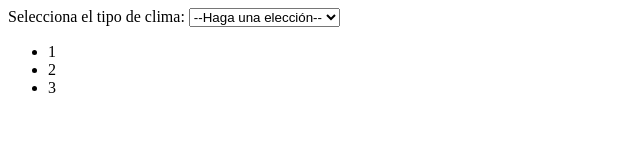
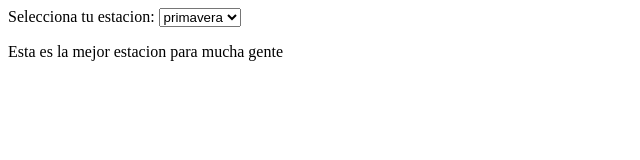
Before and after one commit to africanoprogramer/ejerciciosdejavascript, a plain HTML site: page index.html in a window 1280 px wide. Shown: the whole page, without its empty margins (0-640 px from the left). Drawn offline with Linux system fonts and the light colour scheme.

Commit message:
ejercicios en la oficina

```diff
--- a/index.html
+++ b/index.html
@@ -8,16 +8,16 @@
   </head>
   <body>
     <main>
-   <label for="clima">Selecciona el tipo de clima:</label>
-
-   <select name="clima" id="clima">
-     <option value="">--Haga una elección--</option>
-    <option value="lluvioso">Lluvioso</option>
-    <option value="caluroso">Caluroso</option>
-    <option value="nevoso">Nevoso</option>
-
-   </select>
-   <p></p>
+      <div class="container">
+        <label>Selecciona tu estacion:</label>
+        <select name="estaciones" id="estaciones">
+          <option value="primavera">primavera</option>
+          <option value="verano">verano</option>
+          <option value="otonho">otonho</option>
+          <option value="invierno">invierno</option>
+        </select>
+      </div>
+<p></p>
     </main>
     <script src="./main.js"></script>
   </body>
--- a/main.js
+++ b/main.js
@@ -1,11 +1,11 @@
 /**
  * -------------------VARIABLES-------------------
 
-1.Create a variable called carName, assign the value Volvo to it. 3
-2.Create a variable called x, assign the value 50 to it. 3
-3. Muestra la suma de dos variables con getelmentby.... 3
-4.Create a variable called z, assign x + y to it, and display the result in an alert box. 3
-5.On one single line, declare three variables with the following names and values: 'ondo' 'edu' 30 3
+1.Create a variable called carName, assign the value Volvo to it. 4
+2.Create a variable called x, assign the value 50 to it. 4
+3. Muestra la suma de dos variables con getelmentby.... 4
+4.Create a variable called z, assign x + y to it, and display the result in an alert box. 4
+5.On one single line, declare three variables with the following names and values: 'ondo' 'edu' 30 4
  */
 
 /**
@@ -14,35 +14,35 @@
 
 1.-Operdores de asignacion: asigna un valor al operando de la izquierda basado en el valor del operando de la derecha
 
-a) crea una variable asignale un numero, despues llama de nuevo esta variable y sumale +=5 y muestra el resultao 3
-b) lo mismo con la resta; 3
-c) lo mismo con la multiplicacion; 3
-d) lo mismo con la division; 3
-e) lo mismo con el resto -> ten encuenta que el resto lo conseguimos al numero mas cercano hacia abajo del numero divido, nos muestra el resto de una division. 3
+a) crea una variable asignale un numero, despues llama de nuevo esta variable y sumale +=5 y muestra el resultao 4
+b) lo mismo con la resta; 4
+c) lo mismo con la multiplicacion; 4
+d) lo mismo con la division; 4
+e) lo mismo con el resto -> ten encuenta que el resto lo conseguimos al numero mas cercano hacia abajo del numero divido, nos muestra el resto de una division. 4
 
 
 2.- Operdores aritmeticos: toman valores numericos ya sean literales o variables como sus operandos y retornan un valor numerico unico
 
-a) crea una variable y asignale un valor numerico y despues restale con este operador -- y luego muestralo en una varibale y lo muestras; 3
-b) haslo mismo con la suma 3
-c) divide dos numeros con variables diferentes. 3
-d) Divide 10 by 2, and alert the result: 3
-e) Alert the remainder(el resto de cuandp 15 es divido entre 9) when 15 is divided by 9. 3
+a) crea una variable y asignale un valor numerico y despues restale con este operador -- y luego muestralo en una varibale y lo muestras; 4
+b) haslo mismo con la suma 4
+c) divide dos numeros con variables diferentes. 4
+d) Divide 10 by 2, and alert the result: 4
+e) Alert the remainder(el resto de cuandp 15 es divido entre 9) when 15 is divided by 9. 4
 
 3.- Operadores de comparacion
-a) compara dos valores usando && 2
-b) el mismo ejemplo pero despues retornando un valor 3
+a) compara dos valores usando && 3
+b) el mismo ejemplo pero despues retornando un valor 4
 
 
 3.- Operaciones de comparacion 1
-son los que devuelven un resultado buleano. 1
-a) compara un texto si es igual al otro 1
-b) compara si un texto es  diferente a otro. 1
-c) compâra si un texto es diferente a otro comparando con el mismo tipo de dato 1
-d) compara si un numero es menor al otro 1
-e) compara si la dimencion de un texto es mayor al otro 1
-f) compara dos valores un verdadero y otro falso con ||, ten encuenta que este operador coge el valor verdadero a diferencia de && que returna falso si tana solo un valor es falso. 1
-g) Con el operador correcto devuelve el valor direfente al que imprimes (true or false) 1
+son los que devuelven un resultado buleano. 2
+a) compara un texto si es igual al otro 2
+b) compara si un texto es  diferente a otro. 2
+c) compâra si un texto es diferente a otro comparando con el mismo tipo de dato 2
+d) compara si un numero es menor al otro 2
+e) compara si la dimencion de un texto es mayor al otro 2
+f) compara dos valores un verdadero y otro falso con ||, ten encuenta que este operador coge el valor verdadero a diferencia de && que returna falso si tana solo un valor es falso. 2
+g) Con el operador correcto devuelve el valor direfente al que imprimes (true or false) 2
  */
 
 /**
@@ -54,21 +54,21 @@ g) Con el operador correcto devuelve el valor direfente al que imprimes (true or
 
 ---------------------TYPOS DE DATOS-------------------------------
 
-- Escribir un programa que muestre un prompt donde el usuario ingresa un número, luego muestra otro prompt pidiendo otro número, finalmente el programa muestra  3
-- una alerta con el resultado de la suma. 3
+- Escribir un programa que muestre un prompt donde el usuario ingresa un número, luego muestra otro prompt pidiendo otro número, finalmente el programa muestra  4
+- una alerta con el resultado de la suma. 4
 
-- Crear un programa donde el usuario ingrese en un prompt la temperatura en Celcius y el programa muestre en una alerta la temperatura en Fahrenheit. 2
-- Pedir un número a un usuario a través de un prompt y luego dividirlo por 10, ejemplo: 5 / 10 igual 0.5 3
-- Si a = [1,2,3] crear un script que determine de muestre un alert del tipo de dato de a. 3
+- Crear un programa donde el usuario ingrese en un prompt la temperatura en Celcius y el programa muestre en una alerta la temperatura en Fahrenheit. 3
+- Pedir un número a un usuario a través de un prompt y luego dividirlo por 10, ejemplo: 5 / 10 igual 0.5 4
+- Si a = [1,2,3] crear un script que determine de muestre un alert del tipo de dato de a. 4
 
  */
 
 /**
  * --------------------------------------CONDICIONALES-------------------------------
- * 1.- Hacer un ejercicio con if else si tiene menos de 18 anhos no puede votar y si tiene 18  puede votar y si tiene mas de 18 puede votar y conducir.
- * 2.- Has un ejemplo que al seleccionar el tipo de clima te muestra unas ecrituras, tengo hacer un select y coger una p desde el html
- * 3.- Hacer un ejercicio con switch
- * 4.- Hacer un ejercicio de tres jovenes que compran helados dependiendo la cantidad de dinero que tienen, el program les indica el . utilizando >=
+ * 1.- Hacer un ejercicio con if else si tiene menos de 18 anhos no puede votar y si tiene 18  puede votar y si tiene mas de 18 puede votar y conducir. 1
+ * 2.- Has un ejemplo que al seleccionar el tipo de clima te muestra unas ecrituras, tengo hacer un select y coger una p desde el html 1
+ * 3.- Hacer un ejercicio con switch 1
+ * 4.- Hacer un ejercicio de tres jovenes que compran helados dependiendo la cantidad de dinero que tienen, el program les indica el . utilizando >= 1
  */
 
 /**
@@ -105,28 +105,58 @@ g) Con el operador correcto devuelve el valor direfente al que imprimes (true or
 
 /*
 
+ * --------------------------------------CONDICIONALES-------------------------------
+
+ * 2.- Has un ejemplo que al seleccionar el tipo de clima te muestra unas ecrituras, tengo hacer un select y coger una p desde el html 1
+ * 3.- Hacer un ejercicio con switch 1
+ * 4.- Hacer un ejercicio de tres jovenes que compran helados dependiendo la cantidad de dinero que tienen, el program les indica el . utilizando >= 1
 
 
- */
+ */let person = {
+name : 'Lorna',
+edad: 19,
+ }
 
-
-let element =  document.querySelector('p');
-
-let t = [1,2,3];
-
-function solucion(a) {
-
-    return typeof a
-
+if(person.edad <= 17 && person.edad >= 1 ) {
+    console.log('Todavia es menor de edad no puede conducir');
+} else if(person.edad == 18){
+    console.log('Solo puede votar pero hasta ahora no puede conducir');
+}else if(person.edad > 18 ){
+    console.log('Puede conducir y votar');
+}else{
+    console.log('tiavia es un feto');
 }
 
 
+document.querySelector('.container').innerHTML
 
-console.log(solucion(t))
+let parafo =  document.querySelector('p')
+
+
+
+let estacion = document.querySelector('#estaciones');
+
+addEventListener('click', estaciones);
+
+
+function estaciones() {
+
+    if(estacion.value == 'primavera'){
+      parafo.textContent = 'Esta es la mejor estacion para mucha gente'
+    }else if(estacion.value == 'verano'){
+        parafo.textContent = ' en esta estacion se gasta mas dinero'
+    }
+
+}
+estaciones()
 
 
 
 
 
 
-element.innerHTML = `<ul><li>${t[0]}</li><li>${t[1]}</li><li>${t[2]}</li></ul>`
+
+
+
+
+//document.querySelector('p').innerHTML =
```
